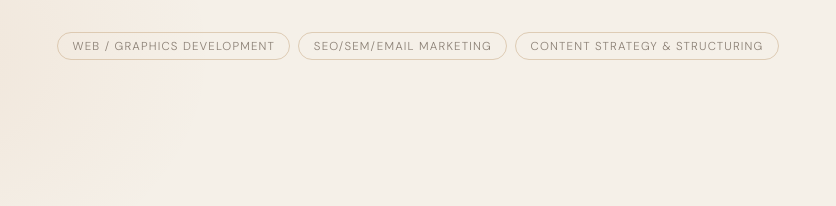
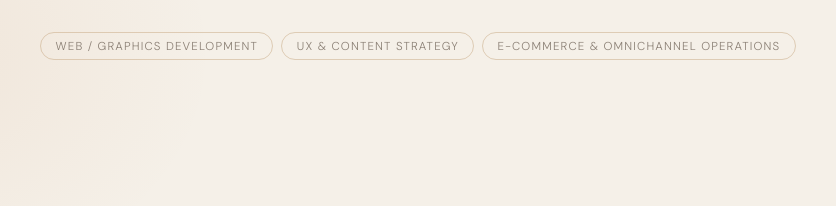
Before and after one commit to naokiajima/naokiajima.github.io, a plain HTML site: page index.html in a window 1280 px wide. Shown: the part 585-791 px from the top of the page, 222-1058 px from the left. Drawn offline with nearby package versions, Linux system fonts and the light colour scheme.

Commit message:
Update index.html
change 3 core competencies

```diff
--- a/index.html
+++ b/index.html
@@ -416,8 +416,8 @@
 
   <div class="experience-tags">
     <span class="tag">Web / Graphics Development</span>
-    <span class="tag">SEO/SEM/Email Marketing</span>
-    <span class="tag">Content Strategy & Structuring</span>
+    <span class="tag">UX & Content Strategy</span>
+    <span class="tag">E-Commerce & Omnichannel Operations</span>
   </div>
 
 
```
